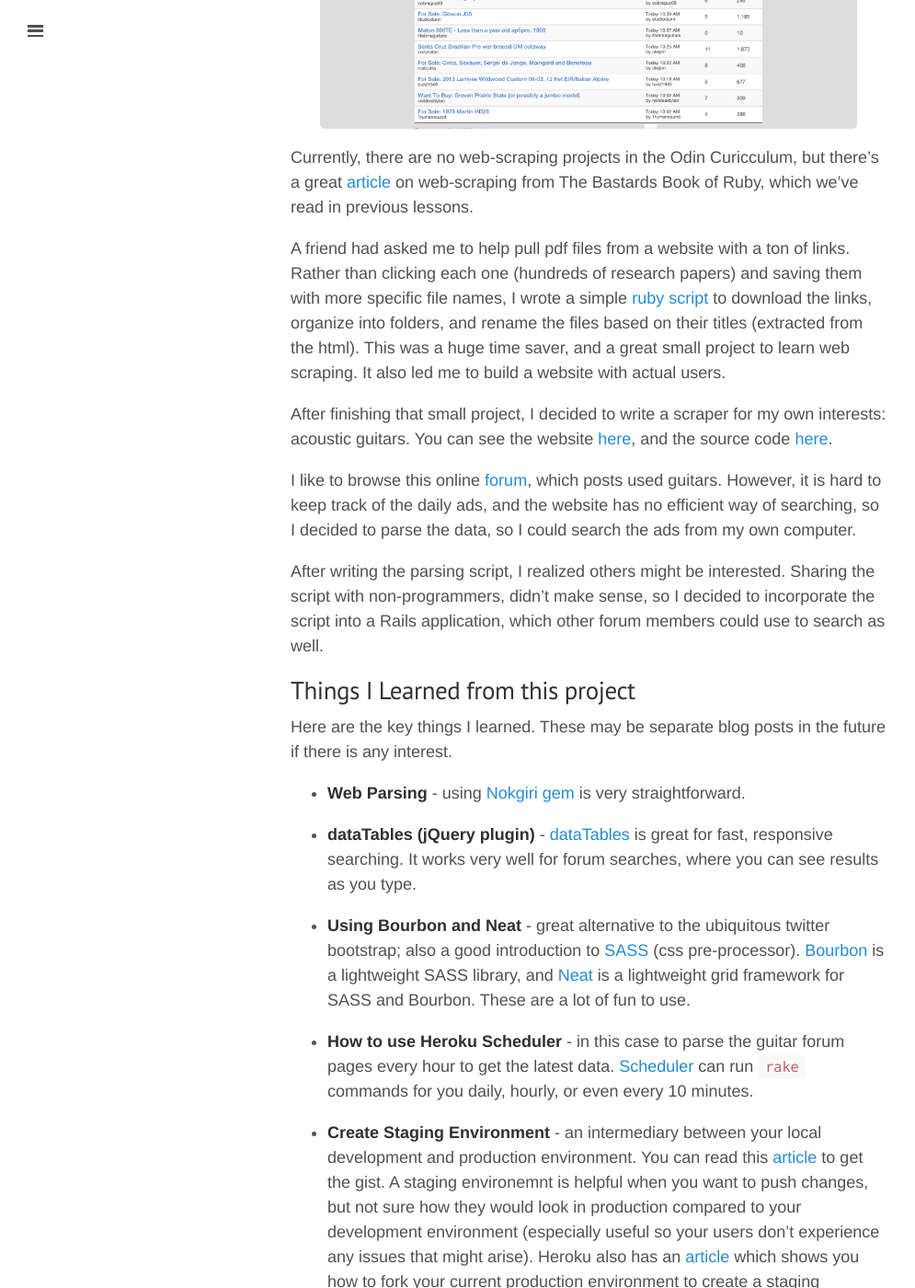
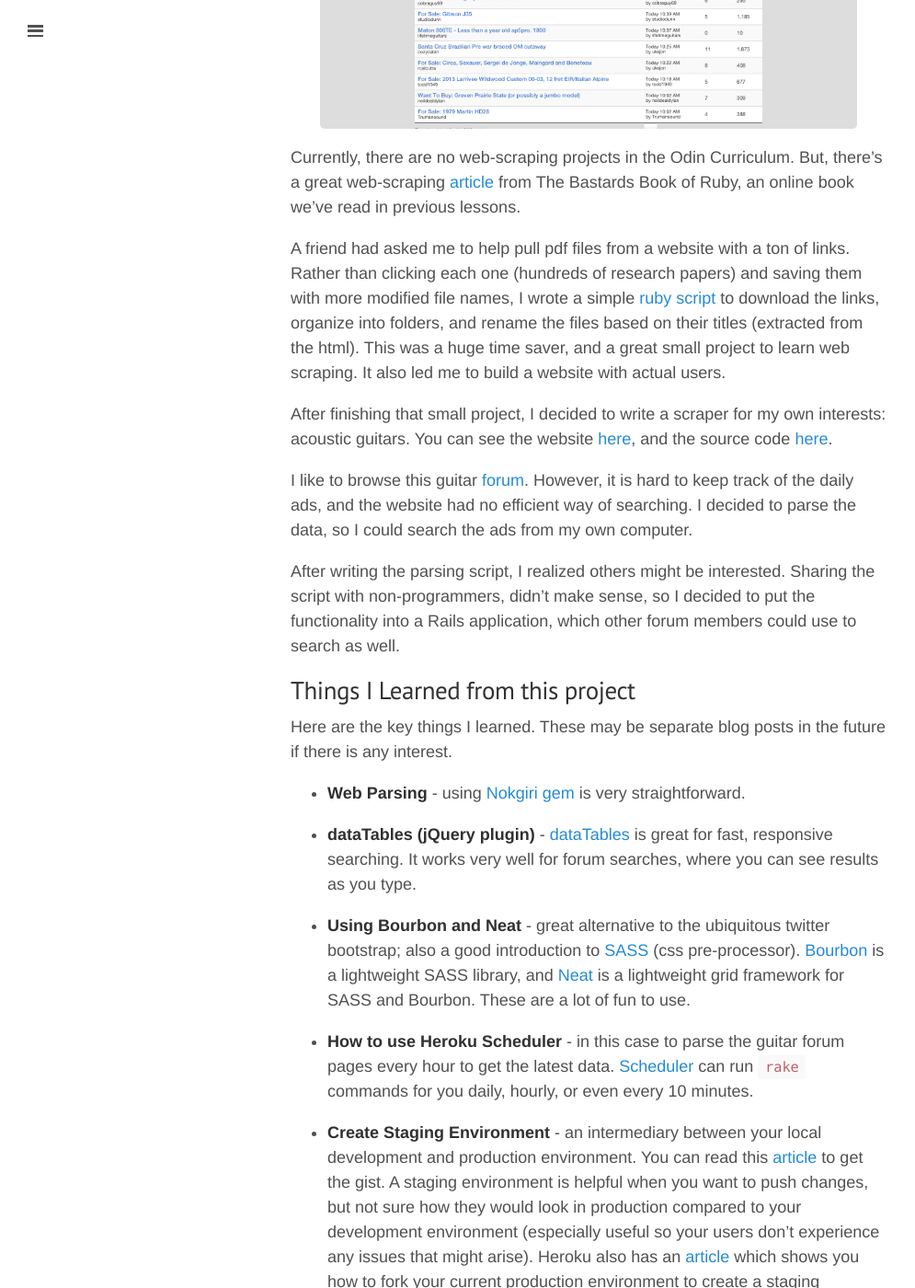
Before and after one commit to Jberczel/jberczel.github.io, a Jekyll site: the page built from _posts/2014-09-18-web-scraping.md, in a window 1280 px wide and 1400 px high, scrolled down 363 px. Shown: the whole window at 92% size, without its empty margins (0-995 px from the left). Built offline with Jekyll 4.4.1, drawn with Linux system fonts in a browser that asks for light colours; Markdown is read by kramdown in place of the engine named in the settings; comment, search, counter and statistics services are not loaded; some of the changed text lies outside the part shown.

Commit message:
edit scrape post

```diff
--- a/_posts/2014-09-18-web-scraping.md
+++ b/_posts/2014-09-18-web-scraping.md
@@ -6,20 +6,19 @@ permalink: web-scraping
 ---
 ![agf example](/assets/agf2.png)
 
-Currently, there are no web-scraping projects in the Odin Curicculum, but there's a great [article](http://ruby.bastardsbook.com/chapters/html-parsing/) on web-scraping from The Bastards Book of Ruby, which we've read in previous lessons.
+Currently, there are no web-scraping projects in the Odin Curriculum. But, there's a great web-scraping [article](http://ruby.bastardsbook.com/chapters/html-parsing/) from The Bastards Book of Ruby, an online book we've read in previous lessons.
 
 <!--more-->
 
-A friend had asked me to help pull pdf files from a website with a ton of links.  Rather than clicking each one (hundreds of research papers) and saving them with more specific file names, I wrote a simple [ruby script](https://github.com/Jberczel/pdf_scraper) to download the links, organize into folders, and rename the files based on their titles (extracted from the html).  This was a huge time saver, and a great small project to learn web scraping.  It also led me to build a website with actual users.
+A friend had asked me to help pull pdf files from a website with a ton of links.  Rather than clicking each one (hundreds of research papers) and saving them with more modified file names, I wrote a simple [ruby script](https://github.com/Jberczel/pdf_scraper) to download the links, organize into folders, and rename the files based on their titles (extracted from the html).  This was a huge time saver, and a great small project to learn web scraping.  It also led me to build a website with actual users.
 
 After finishing that small project, I decided to write a scraper for my own interests: acoustic guitars.
 You can see the website [here](http://agf.herokuapp.com/), and the source code [here](https://github.com/Jberczel/GuitarForumSearch).
 
-I like to browse this online [forum](http://www.acousticguitarforum.com/forums/forumdisplay.php?f=17), which posts used guitars.  However, it is hard to keep track of the daily ads, and the
-website has no efficient way of searching, so I decided to parse the data, so I could search the ads from my
-own computer.
+I like to browse this guitar [forum](http://www.acousticguitarforum.com/forums/forumdisplay.php?f=17). However, it is hard to keep track of the daily ads, and the
+website had no efficient way of searching. I decided to parse the data, so I could search the ads from my own computer.
 
-After writing the parsing script, I realized others might be interested.  Sharing the script with non-programmers, didn't make sense, so I decided to incorporate the script into a Rails application, which other forum members could use to search as well.
+After writing the parsing script, I realized others might be interested.  Sharing the script with non-programmers, didn't make sense, so I decided to put the functionality into a Rails application, which other forum members could use to search as well.
 
 ##Things I Learned from this project
 
@@ -34,7 +33,6 @@ Here are the key things I learned.  These may be separate blog posts in the futu
 
 - **How to use Heroku Scheduler** - in this case to parse the guitar forum pages every hour to get the latest data.  [Scheduler](https://devcenter.heroku.com/articles/scheduler) can run `rake` commands for you daily, hourly, or even every 10 minutes.
 
-- **Create Staging Environment** - an intermediary between your local development and production environment.  You can read this [article](http://robots.thoughtbot.com/multiple-environments-on-heroku) to get the gist. A staging environemnt is helpful when you want to push changes, but not sure how they would look in production compared to your development environment (especially useful so your users don't experience any issues that might arise). Heroku also has an [article](https://devcenter.heroku.com/articles/multiple-environments) which shows you how to fork your current production environment to create a staging environment.
+- **Create Staging Environment** - an intermediary between your local development and production environment.  You can read this [article](http://robots.thoughtbot.com/multiple-environments-on-heroku) to get the gist. A staging environment is helpful when you want to push changes, but not sure how they would look in production compared to your development environment (especially useful so your users don't experience any issues that might arise). Heroku also has an [article](https://devcenter.heroku.com/articles/multiple-environments) which shows you how to fork your current production environment to create a staging environment.
 
-- **Caching** - I pull 6 months of ads, and cache the data.  Whenever user seraches, they use cahced results, cahce gets
-updated after each hourly parse.  Check out the Rails [guide](http://guides.rubyonrails.org/caching_with_rails.html) for caching strategies.
+- **Caching** - I pull 6 months of ads, and cache the data.  Whenever user searches, they use cahced results, cache gets updated after each hourly parse.  Check out the Rails [guide](http://guides.rubyonrails.org/caching_with_rails.html) for caching strategies.
```
